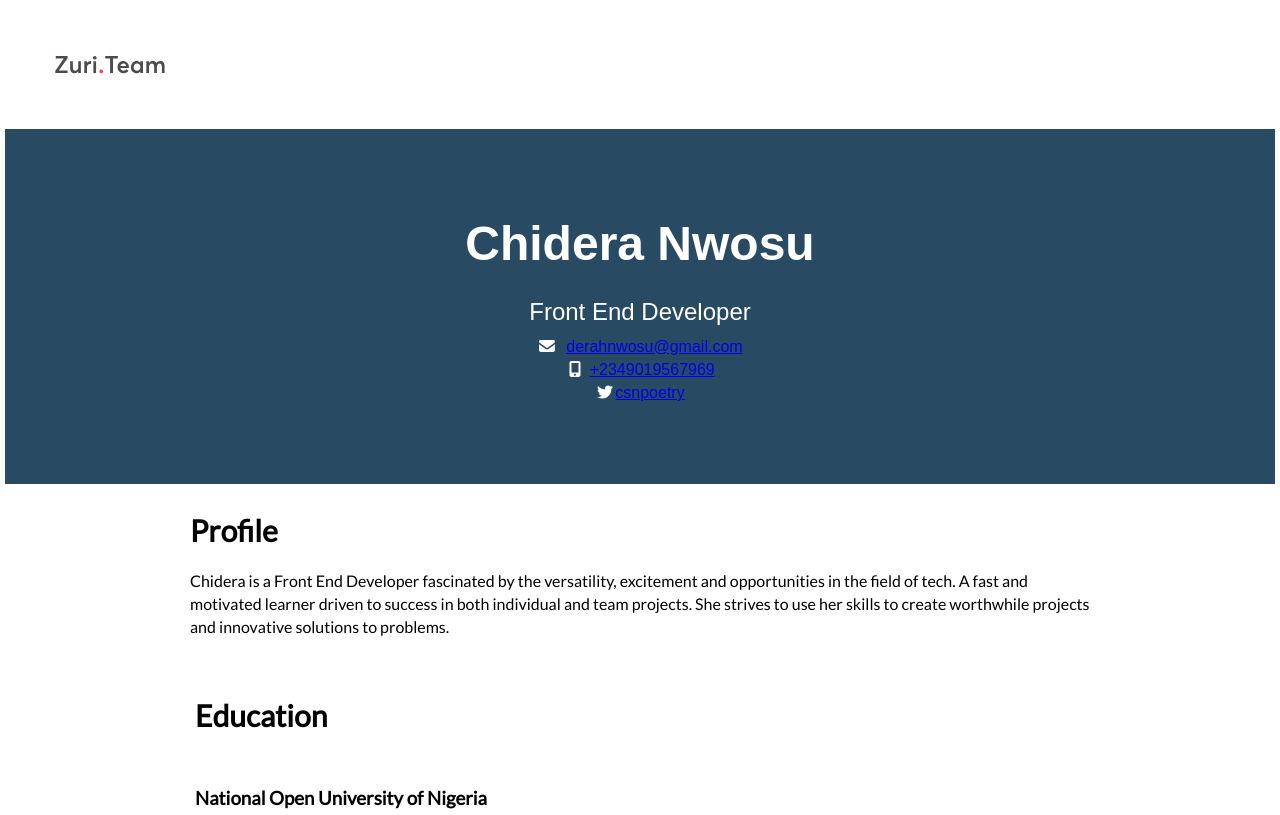
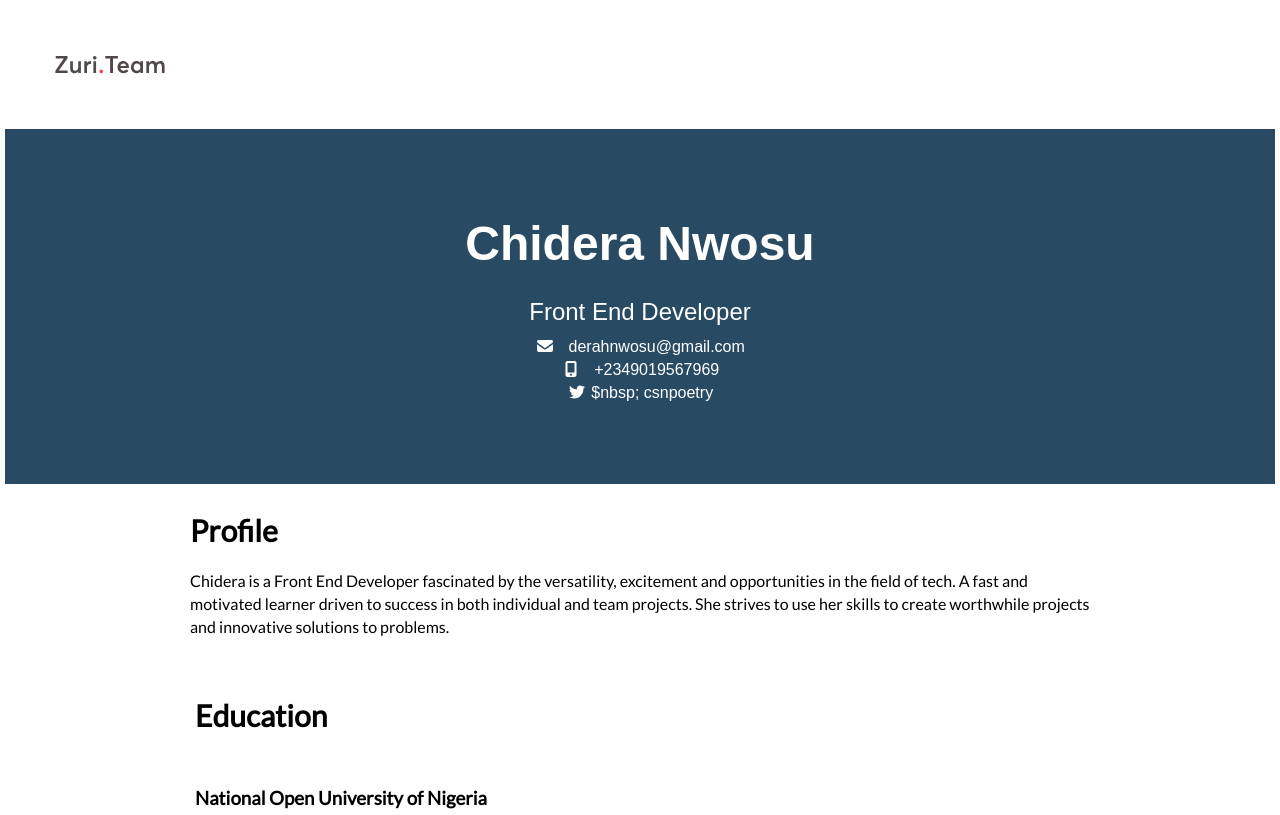
Before and after one commit to derah2001/HNG2task, a plain HTML site: page index.html in a window 1280 px wide. Shown: the top 815 px of the page. Drawn offline with Linux system fonts and the light colour scheme; a web font is replaced by a local one.

Commit message:
Update index.html

```diff
--- a/index.html
+++ b/index.html
@@ -23,9 +23,9 @@
                 <div class="container">
                 <h1>Chidera Nwosu</h1>
                 <h2>Front End Developer</h2>
-                <i class="fas fa-envelope"></i>&nbsp; <a href="mailto:derahnwosu@gmail.com" target="_blank">derahnwosu@gmail.com</a><br/>
-                <i class="fas fa-mobile-alt"></i>&nbsp;<a href="tel:+2349019567969" target="_blank">+2349019567969</a><br/>
-                <i class="fab fa-twitter"></i><a href="https://www.twitter.com/csnpoetry" target="_blank">csnpoetry</a>
+                <i class="fas fa-envelope"></i> &nbsp; derahnwosu@gmail.com<br/>
+                <i class="fas fa-mobile-alt"></i> &nbsp; +2349019567969<br/>
+                <i class="fab fa-twitter"></i> $nbsp; csnpoetry
 
                 </div>
         </header>
```
